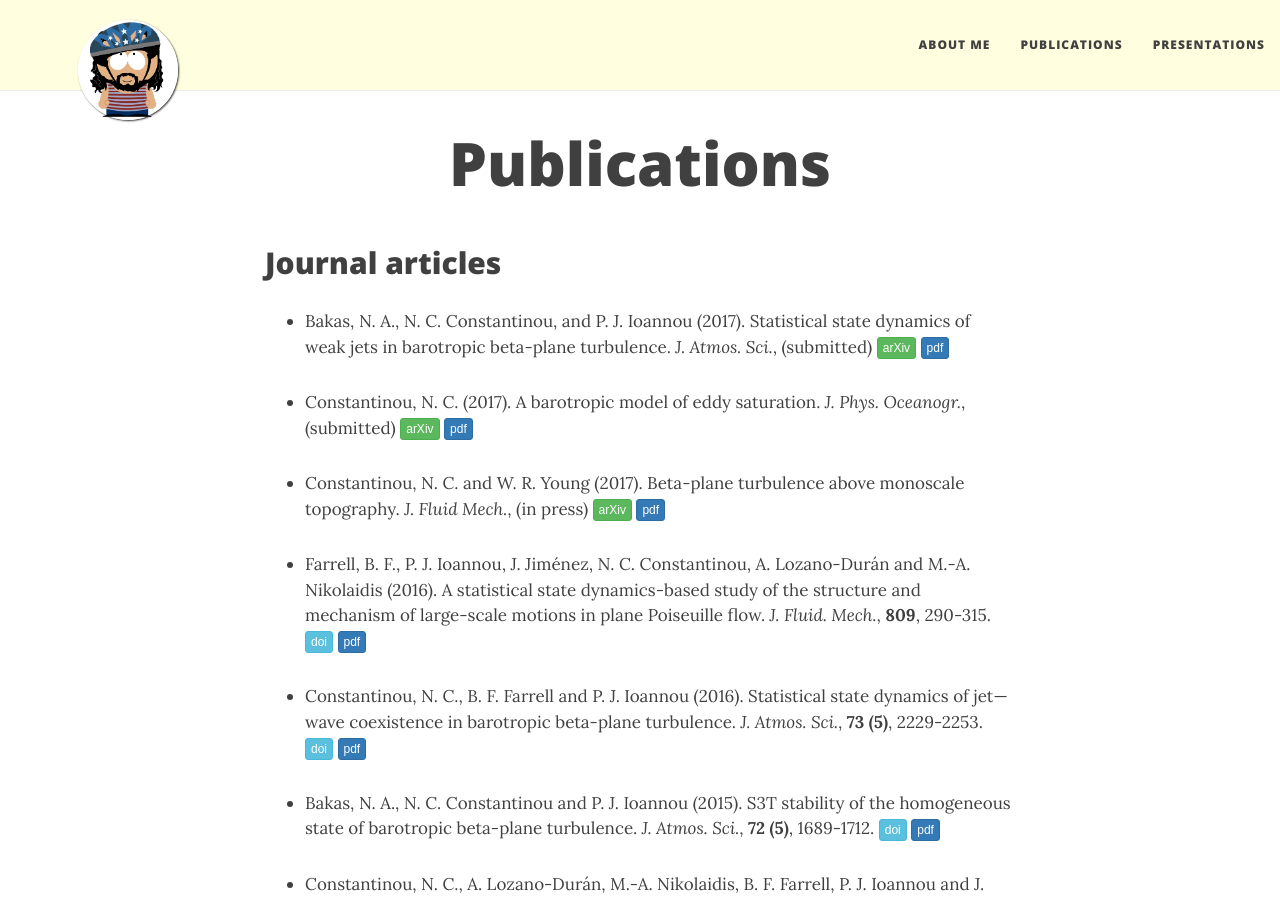
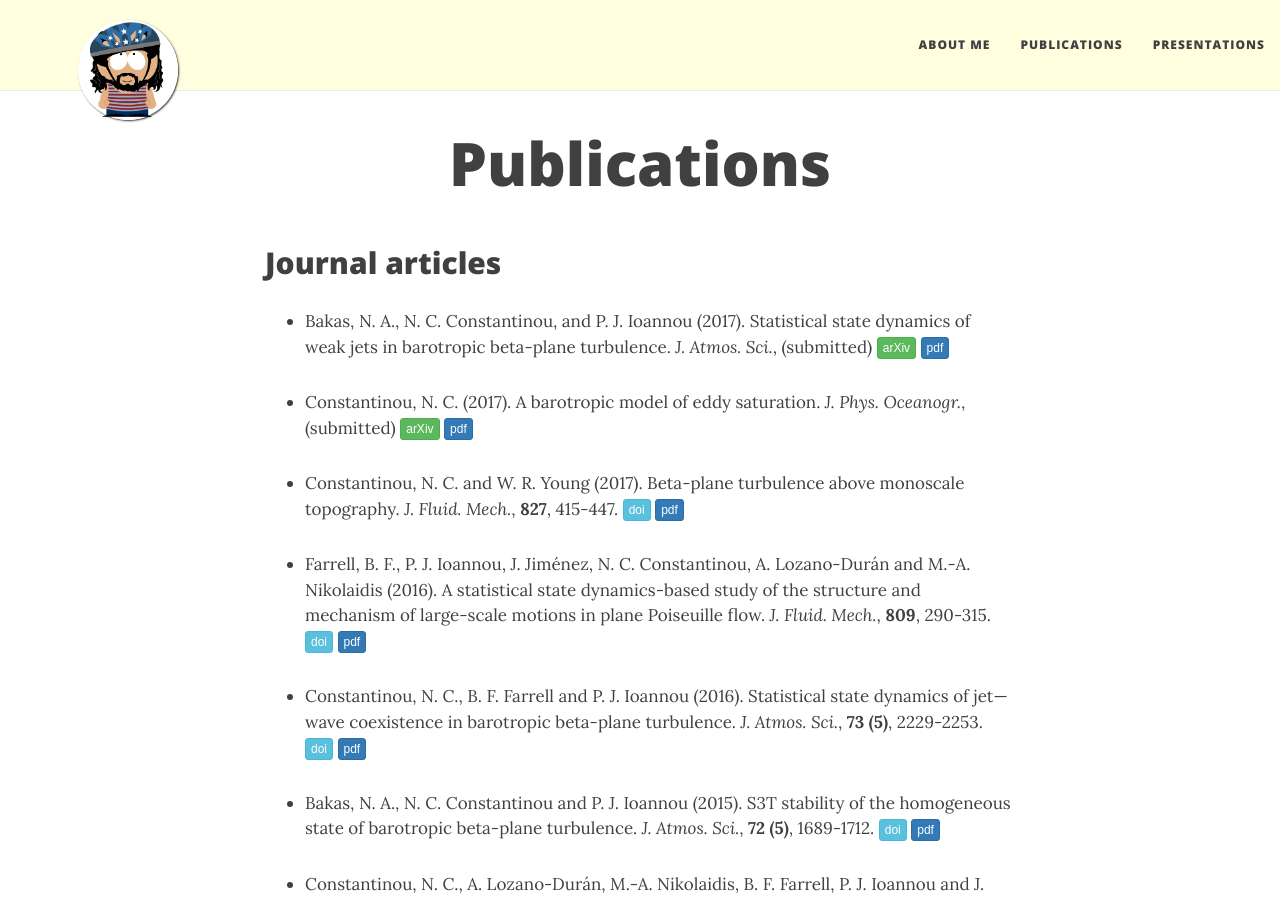
Before and after one commit to navidcy/navidcy.github.io, a Jekyll site: the page built from publications.md, in a window 1280 px wide and 900 px high. Built offline with Jekyll 4.4.1, drawn with Linux system fonts in a browser that asks for light colours; nearby versions of some CDN libraries.

Commit message:
adds the final version of JFM monoscale

```diff
--- a/publications.md
+++ b/publications.md
@@ -10,12 +10,9 @@ title: Publications
 
 - Constantinou, N. C. (2017). A barotropic model of eddy saturation. _J. Phys. Oceanogr._, (submitted) [<span class="btn btn-success btn-xs{{end}}" style="font-family:sans-serif;">arXiv</span>][arXiv:1703.06594]{:target="_blank"} [<span class="btn btn-primary btn-xs{{end}}" style="font-family:sans-serif;">pdf</span>][eddysaturation]
 
-
-- Constantinou, N. C. and W. R. Young (2017). Beta-plane turbulence above monoscale topography. _J. Fluid Mech._, (in press) [<span class="btn btn-success btn-xs{{end}}" style="font-family:sans-serif;">arXiv</span>][arXiv:1612.03374]{:target="_blank"} [<span class="btn btn-primary btn-xs{{end}}" style="font-family:sans-serif;">pdf</span>][topo-1layer]
-
+- Constantinou, N. C. and W. R. Young (2017). Beta-plane turbulence above monoscale topography. _J. Fluid. Mech._, **827**, 415-447. [<span class="btn btn-info btn-xs{{end}}" style="font-family:sans-serif;">doi</span>][barotropic-topo-mono-doi]{:target="_blank"} [<span class="btn btn-primary btn-xs{{end}}" style="font-family:sans-serif;">pdf</span>][topo-1layer]
 
 - Farrell, B. F., P. J. Ioannou, J. Jiménez, N. C. Constantinou, A. Lozano-Durán and M.-A. Nikolaidis (2016). A statistical state dynamics-based study of the structure and mechanism of large-scale motions in plane Poiseuille flow. _J. Fluid. Mech._, **809**, 290-315. [<span class="btn btn-info btn-xs{{end}}" style="font-family:sans-serif;">doi</span>][vlsm-poiseuille-doi]{:target="_blank"} [<span class="btn btn-primary btn-xs{{end}}" style="font-family:sans-serif;">pdf</span>][vlsm-poiseuille]
-
 
 - Constantinou, N. C., B. F. Farrell and P. J. Ioannou (2016). Statistical state dynamics of jet—wave coexistence in barotropic beta-plane turbulence. _J. Atmos. Sci._, **73 (5)**, 2229-2253. [<span class="btn btn-info btn-xs{{end}}" style="font-family:sans-serif;">doi</span>][ssd-jet-wave-doi]{:target="_blank"} [<span class="btn btn-primary btn-xs{{end}}" style="font-family:sans-serif;">pdf</span>][ssd-jet-wave]
 
@@ -61,6 +58,8 @@ title: Publications
 [s3t-jets-jas]: S3T_jas.pdf
 [holmboe]: holmboe.pdf
 
+
+[barotropic-topo-mono-doi]: https://doi.org/10.1017/jfm.2017.482
 [vlsm-poiseuille-doi]: https://doi.org/10.1017/jfm.2016.661
 [ssd-jet-wave-doi]: http://dx.doi.org/10.1175/JAS-D-15-0288.1
 [s3t-stab-jas-doi]: http://dx.doi.org/10.1175/JAS-D-14-0213.1
```
Also changed, not shown: 1 other file.
